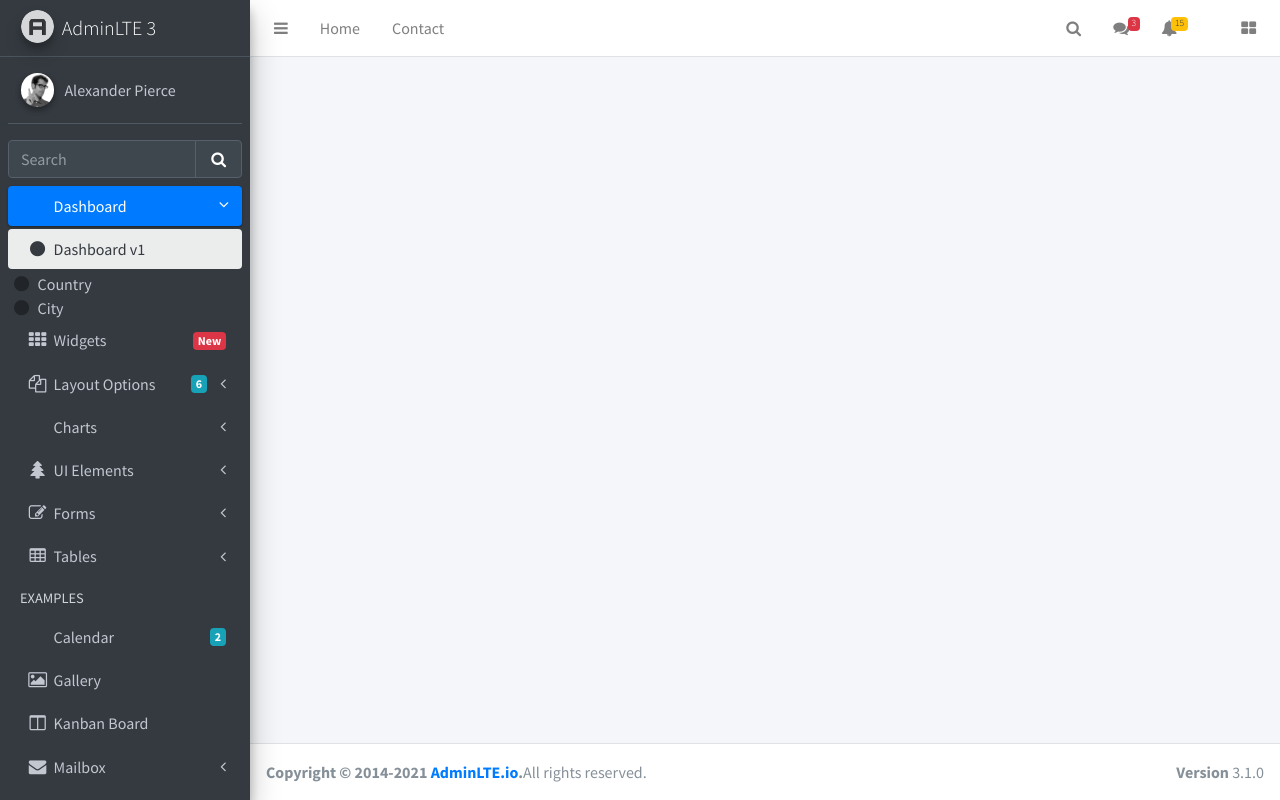
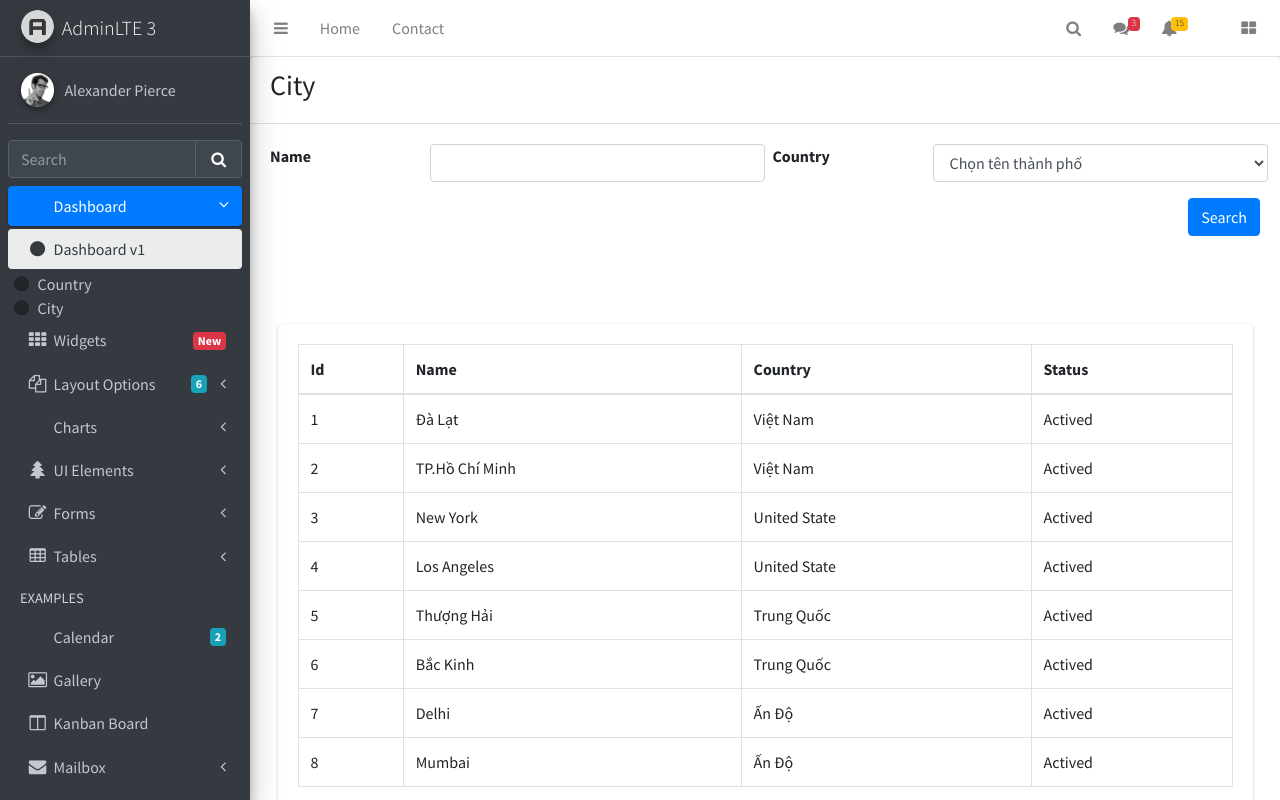
Before and after one commit to dnhieu1992/GoTrip, a React (Create React App) app in the folder B-CLIENT/gotrip/: page /admin/city in a window 1280 px wide. Shown: the top 800 px of the page. Built offline with nearby package versions, Linux system fonts and the light colour scheme.

Commit message:
Admin-City

```diff
--- a/B-CLIENT/gotrip/src/admin-page/city/CityContainer.jsx
+++ b/B-CLIENT/gotrip/src/admin-page/city/CityContainer.jsx
@@ -1,6 +1,7 @@
+import CityList from './component/CityList';
 const CityContainer = () => {
     return (
-        <div></div>
+        <CityList />
     )
 }
 
--- a/B-CLIENT/gotrip/src/admin-page/city/component/CityList.jsx
+++ b/B-CLIENT/gotrip/src/admin-page/city/component/CityList.jsx
@@ -0,0 +1,101 @@
+import Grid from '../../../shared/components/grid/Grid'
+import { useState } from 'react';
+
+const CityList = () => {
+  const mockDatas = [
+    { id: 1, name: 'Đà Lạt', country: 'Việt Nam', status: "Actived" },
+    { id: 2, name: 'TP.Hồ Chí Minh', country: 'Việt Nam', status: "Actived" },
+    { id: 3, name: 'New York', country: 'United State', status: "Actived" },
+    { id: 4, name: 'Los Angeles', country: 'United State', status: "Actived" },
+    { id: 5, name: 'Thượng Hải', country: 'Trung Quốc', status: "Actived" },
+    { id: 6, name: 'Bắc Kinh', country: 'Trung Quốc', status: "Actived" },
+    { id: 7, name: 'Delhi', country: 'Ấn Độ', status: "Actived" },
+    { id: 8, name: 'Mumbai', country: 'Ấn Độ', status: "Actived" },
+  ];
+  const [cityName, setCityName] = useState("");
+  const [cityCountry, setCityCountry] = useState("");
+  const [data, setData] = useState(mockDatas);
+  const columns = [
+    {
+      fieldName: 'Id',
+      dataField: 'id',
+      isHidden: true
+    },
+    {
+      fieldName: 'Name',
+      dataField: 'name'
+    },
+    {
+      fieldName: 'Country',
+      dataField: 'country'
+    },
+    {
+      fieldName: 'Status',
+      dataField: 'status'
+    }
+  ];
+
+  const onHandleNameChange = (e) => {
+    setCityName(e.target.value);
+  }
+
+  const onHandleCountryChange = (e) => {
+    setCityCountry(e.target.value);
+  }
+
+  const onHandleSearch = (e) => {
+    const result = mockDatas.filter(item => {
+      if ((!cityName || (cityName && item.name.indexOf(cityName) > -1)) && (!cityCountry || (cityCountry && item.country.indexOf(cityCountry) > -1))) {
+        return item;
+      }
+    });
+    setData(result);
+  }
+
+  return (
+    <div className="card">
+      <div className="card-header">
+        <h3>City</h3>
+      </div>
+      <div className="card-body">
+        <div className="row">
+          <div className="col-sm-6">
+            <div className="form-group row">
+              <label className="col-sm-4">Name</label>
+              <input className="form-control col-sm-8" value={cityName} onChange={onHandleNameChange} />
+            </div>
+          </div>
+          <div className="col-sm-6">
+            <div className="form-group row">
+              <label className="col-sm-4">Country</label>
+              <select className="form-select form-control col-sm-8" aria-label="Default select example" value={cityCountry} onChange={onHandleCountryChange}>
+                <option selected hidden>Chọn tên thành phố</option>
+                <option value="Việt Nam">Việt Nam</option>
+                <option value="United State" >United State</option>
+                <option value="Trung Quốc" >Trung Quốc</option>
+                <option value="Ấn Độ" >Ấn Độ</option>
+              </select>
+            </div>
+          </div>
+        </div>
+        <div className="row">
+          <div className='col-sm-12 d-flex justify-content-end'>
+            <button type="button" className="btn btn-primary" onClick={onHandleSearch}>Search</button>
+          </div>
+        </div>
+      </div>
+      <div className="card-body">
+        <div className="mt-5">
+          <Grid data={data}
+            columns={columns}
+            currentPage={1}
+            pageSize={5}
+            total={mockDatas.length}
+          />
+        </div>
+      </div>
+    </div>
+  )
+}
+
+export default CityList;
```
